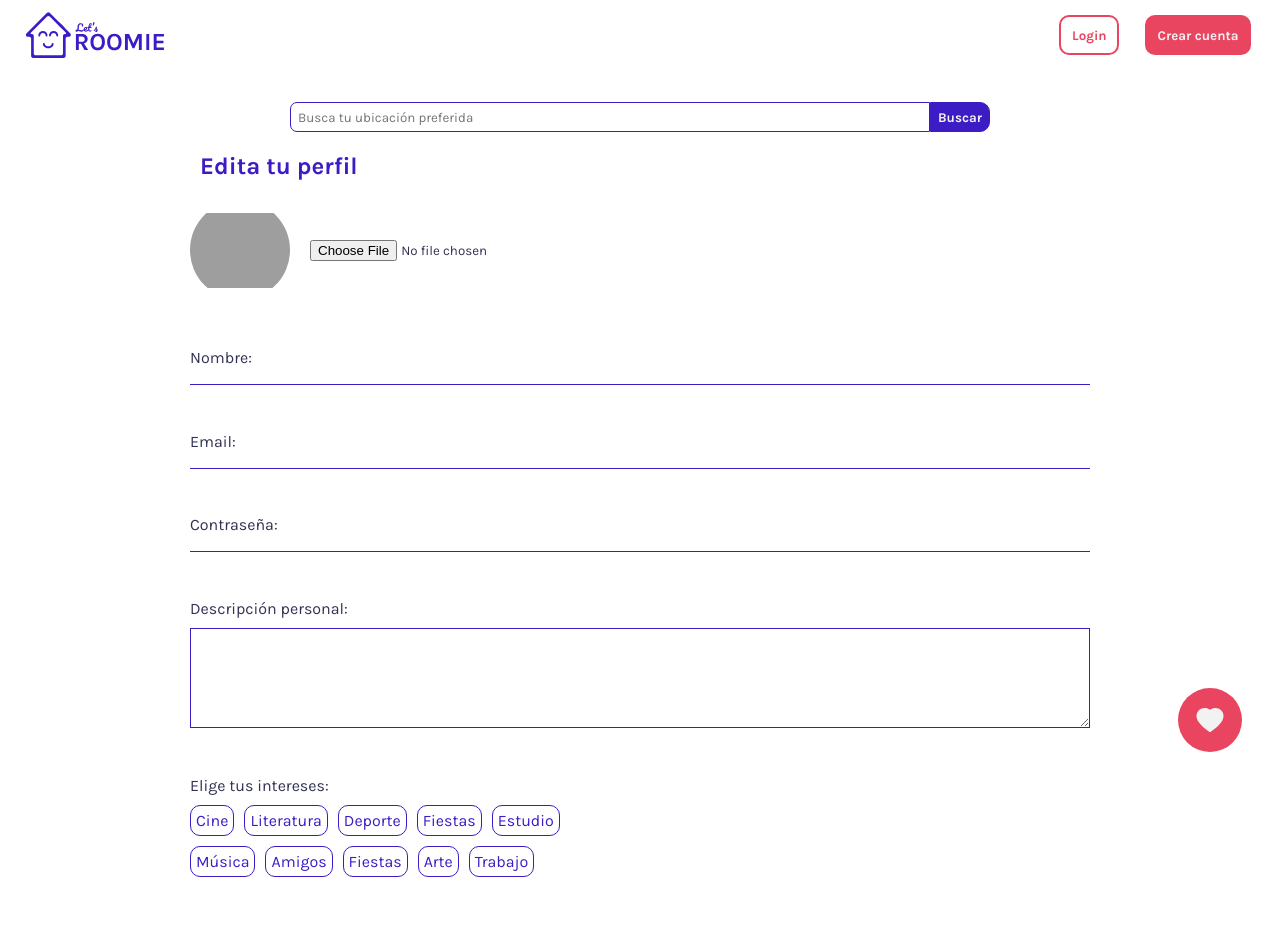
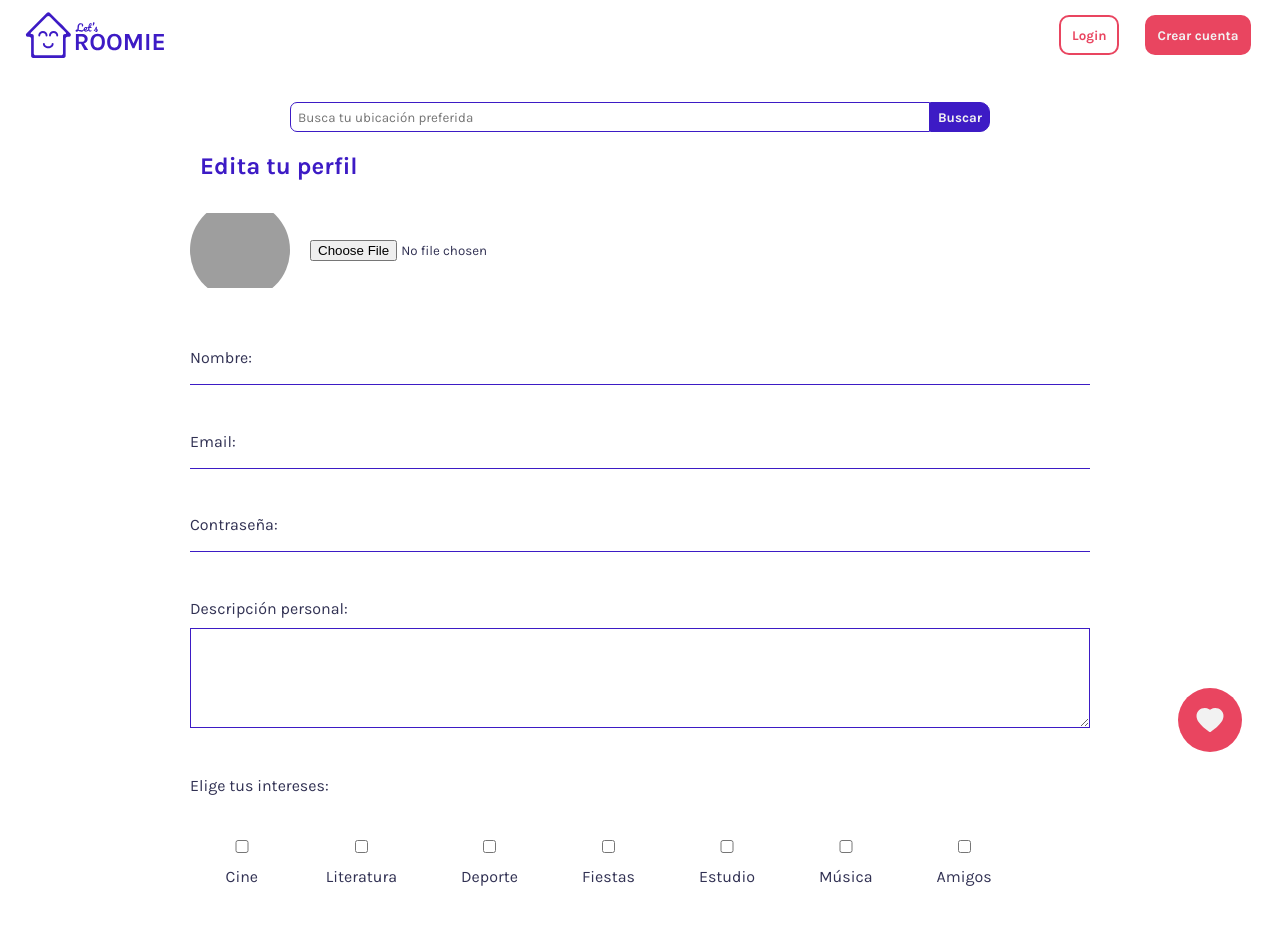
Before and after one commit to Yuliana-Team-Project-PM/Frontend-LetsRoomie, a React app: page /profile in a window 1280 px wide. Shown: the top 928 px of the page. Built offline with nearby package versions, Linux system fonts and the light colour scheme; grey boxes are pictures that could not be loaded.

Commit message:
Checkbox en intereses

```diff
--- a/src/assets/styles/components/CreateGuestAccount.scss
+++ b/src/assets/styles/components/CreateGuestAccount.scss
@@ -31,8 +31,13 @@
         &--interest {
             display: flex;
             flex-wrap: wrap;
-            width: 70%;
+            width: 100%;
             margin-bottom: 2em;
+
+            &-label {
+                margin-right: 2em;
+                margin-bottom: 1.5em;
+            }
         }
     }
 }
--- a/src/assets/styles/components/PerfilEdit.scss
+++ b/src/assets/styles/components/PerfilEdit.scss
@@ -63,17 +63,18 @@
     &__interest {
         display: flex;
         flex-wrap: wrap;
-        width: 50%;
+        width: 100%;
 
         &--item {
-            // margin-right:10px;
-            // margin-top: 10px;
-            // padding: 5px;
-            // border: none;
-            // border: 1px solid $primary-color;
-            // border-radius: 10px;
-            // font-family: inherit;
-            // cursor: pointer;
+            margin: 2em;
+            display: flex;
+            flex-direction: column;
+            justify-content: center;
+            align-items: center;
+
+            input {
+                margin: 1em;
+            }
         }
     }
 
--- a/src/pages/CreateGuestAccount.jsx
+++ b/src/pages/CreateGuestAccount.jsx
@@ -75,16 +75,46 @@ const CreateGuestAccount = ({ history }) => {
                         <label htmlFor="">Descripción</label>
                         <input id="descripción" type="text" />
                         <div className="CreateGuestAccount__fields--interest">
-                            <Interest topic='Cine' />
-                            <Interest topic='Literatura' />
-                            <Interest topic='Deporte' />
-                            <Interest topic='Fiestas' />
-                            <Interest topic='Estudio' />
-                            <Interest topic='Música' />
-                            <Interest topic='Amigos' />
-                            <Interest topic='Fiestas' />
-                            <Interest topic='Arte' />
-                            <Interest topic='Trabajo' />
+                            <label className="CreateGuestAccount__fields--interest-label">
+                                <input type="checkbox" id="cine" value="" />
+                                Cine
+                            </label>
+                            <label className="CreateGuestAccount__fields--interest-label">
+                                <input type="checkbox" id="literature" value="" />
+                                Literatura
+                            </label>
+                            <label className="CreateGuestAccount__fields--interest-label">
+                                <input type="checkbox" id="sports" value="" />
+                                Deporte
+                            </label>
+                            <label className="CreateGuestAccount__fields--interest-label">
+                                <input type="checkbox" id="party" value="" />
+                                Fiestas
+                            </label>
+                            <label className="CreateGuestAccount__fields--interest-label">
+                                <input type="checkbox" id="study" value="" />
+                                Estudio
+                            </label>
+                            <label className="CreateGuestAccount__fields--interest-label">
+                                <input type="checkbox" id="music" value="" />
+                                Música
+                            </label>
+                            <label className="CreateGuestAccount__fields--interest-label">
+                                <input type="checkbox" id="friends" value="" />
+                                Amigos
+                            </label>
+                            <label className="CreateGuestAccount__fields--interest-label">
+                                <input type="checkbox" id="travels" value="" />
+                                Viajes
+                            </label>
+                            <label className="CreateGuestAccount__fields--interest-label">
+                                <input type="checkbox" id="art" value="" />
+                                Arte
+                            </label>
+                            <label className="CreateGuestAccount__fields--interest-label">
+                                <input type="checkbox" id="work" value="" />
+                                Trabajo
+                            </label>
                         </div>
                         <label>Foto de perfil</label>
                         <input type="file" name="file" />
--- a/src/pages/CreateHostAccount.jsx
+++ b/src/pages/CreateHostAccount.jsx
@@ -78,16 +78,46 @@ const CreateHostAccount = (history) => {
                         <input id="descripción" type="text" />
                         <label>Intereses</label>
                         <div className="CreateGuestAccount__fields--interest">
-                            <Interest topic='Cine' />
-                            <Interest topic='Literatura' />
-                            <Interest topic='Deporte' />
-                            <Interest topic='Fiestas' />
-                            <Interest topic='Estudio' />
-                            <Interest topic='Música' />
-                            <Interest topic='Amigos' />
-                            <Interest topic='Fiestas' />
-                            <Interest topic='Arte' />
-                            <Interest topic='Trabajo' />
+                            <label className="CreateGuestAccount__fields--interest-label">
+                                <input type="checkbox" id="cine" value="" />
+                                Cine
+                            </label>
+                            <label className="CreateGuestAccount__fields--interest-label">
+                                <input type="checkbox" id="literature" value="" />
+                                Literatura
+                            </label>
+                            <label className="CreateGuestAccount__fields--interest-label">
+                                <input type="checkbox" id="sports" value="" />
+                                Deporte
+                            </label>
+                            <label className="CreateGuestAccount__fields--interest-label">
+                                <input type="checkbox" id="party" value="" />
+                                Fiestas
+                            </label>
+                            <label className="CreateGuestAccount__fields--interest-label">
+                                <input type="checkbox" id="study" value="" />
+                                Estudio
+                            </label>
+                            <label className="CreateGuestAccount__fields--interest-label">
+                                <input type="checkbox" id="music" value="" />
+                                Música
+                            </label>
+                            <label className="CreateGuestAccount__fields--interest-label">
+                                <input type="checkbox" id="friends" value="" />
+                                Amigos
+                            </label>
+                            <label className="CreateGuestAccount__fields--interest-label">
+                                <input type="checkbox" id="travels" value="" />
+                                Viajes
+                            </label>
+                            <label className="CreateGuestAccount__fields--interest-label">
+                                <input type="checkbox" id="art" value="" />
+                                Arte
+                            </label>
+                            <label className="CreateGuestAccount__fields--interest-label">
+                                <input type="checkbox" id="work" value="" />
+                                Trabajo
+                            </label>
                         </div>
                         <label>Foto de perfil</label>
                         <input type="file" name="file" />
--- a/src/pages/Profile.jsx
+++ b/src/pages/Profile.jsx
@@ -90,16 +90,46 @@ const Profile = () => {
                     </div>
                     <label htmlFor="">Elige tus intereses:</label>
                     <div className="PerfilEdit__interest">
-                        <Interest topic='Cine' />
-                        <Interest topic='Literatura' />
-                        <Interest topic='Deporte' />
-                        <Interest topic='Fiestas' />
-                        <Interest topic='Estudio' />
-                        <Interest topic='Música' />
-                        <Interest topic='Amigos' />
-                        <Interest topic='Fiestas' />
-                        <Interest topic='Arte' />
-                        <Interest topic='Trabajo' />
+                        <label className="PerfilEdit__interest--item">
+                            <input type="checkbox" id="cine" value="" />
+                                Cine
+                            </label>
+                        <label className="PerfilEdit__interest--item">
+                            <input type="checkbox" id="literature" value="" />
+                                Literatura
+                            </label>
+                        <label className="PerfilEdit__interest--item">
+                            <input type="checkbox" id="sports" value="" />
+                                Deporte
+                            </label>
+                        <label className="PerfilEdit__interest--item">
+                            <input type="checkbox" id="party" value="" />
+                                Fiestas
+                            </label>
+                        <label className="PerfilEdit__interest--item">
+                            <input type="checkbox" id="study" value="" />
+                                Estudio
+                            </label>
+                        <label className="PerfilEdit__interest--item">
+                            <input type="checkbox" id="music" value="" />
+                                Música
+                            </label>
+                        <label className="PerfilEdit__interest--item">
+                            <input type="checkbox" id="friends" value="" />
+                                Amigos
+                            </label>
+                        <label className="PerfilEdit__interest--item">
+                            <input type="checkbox" id="travels" value="" />
+                                Viajes
+                            </label>
+                        <label className="PerfilEdit__interest--item">
+                            <input type="checkbox" id="art" value="" />
+                                Arte
+                            </label>
+                        <label className="PerfilEdit__interest--item">
+                            <input type="checkbox" id="work" value="" />
+                                Trabajo
+                            </label>
                     </div>
 
                     <button className='PerfilEdit__button' onClick={onClickHandler}>Guardar</button>
```
